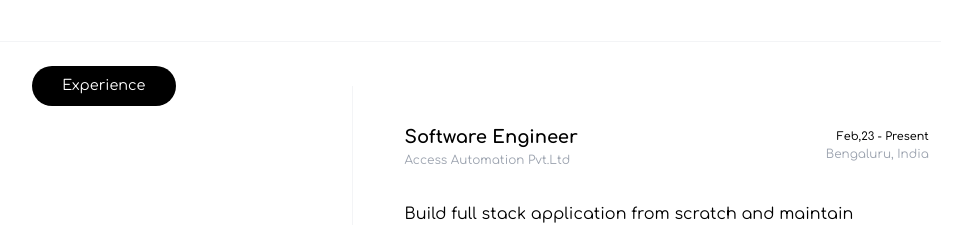
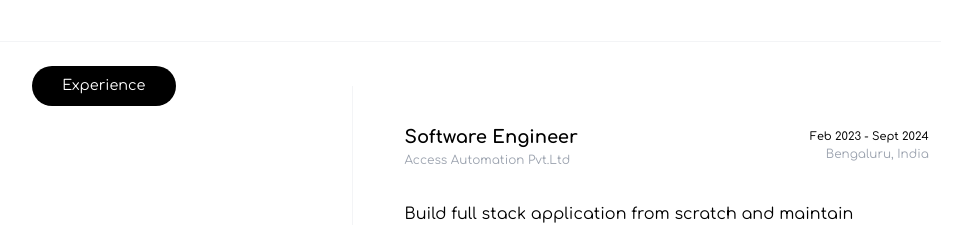
Before and after one commit to kamalchakma1/portfolio, a Next.js app: page / in a window 1280 px wide. Shown: the part 1240-1465 px from the top of the page, without its empty margins (160-1120 px from the left). Built offline with nearby package versions, Linux system fonts and the light colour scheme.

Commit message:
Update Experience

```diff
--- a/data.ts
+++ b/data.ts
@@ -21,7 +21,7 @@ export const experienceData = [
   {
     role: "Software Engineer",
     company: "Access Automation Pvt.Ltd",
-    period: "Feb,23 - Present",
+    period: "Feb 2023 - Sept 2024",
     loaction: "Bengaluru, India",
     desc: "Build full stack application from scratch and maintain applications with latest technology such as React, Next.Js, Node.JS and MySQL.Developed AI tools that help team to increase their productivity. ",
   }
```
